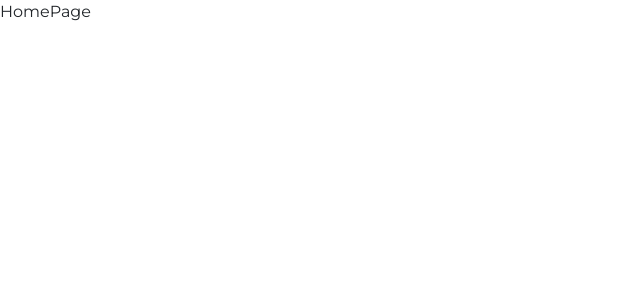
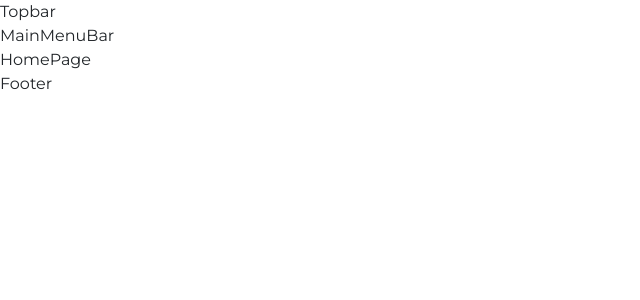
Before and after one commit to ffozdemir/eligibleschoolproject, a Next.js app: page / in a window 1280 px wide. Shown: the top 300 px of the page, without its empty margins (0-640 px from the left). Built offline with nearby package versions, Linux system fonts and the light colour scheme.

Commit message:
Add layout components: Topbar, MainMenuBar, and Footer

```diff
--- a/src/app/layout.js
+++ b/src/app/layout.js
@@ -1,3 +1,6 @@
+import Footer from "@/components/common/footer/Footer";
+import MainMenuBar from "@/components/common/header/MainMenuBar";
+import Topbar from "@/components/common/header/Topbar";
 import { appConfig } from "@/helpers/config";
 import { montserrat } from "@/helpers/fonts";
 import "@/styles/index.scss";
@@ -13,7 +16,12 @@ export const metadata = {
 export default function RootLayout({ children }) {
   return (
     <html lang="en" className={montserrat.variable}>
-      <body>{children}</body>
+      <body>
+        <Topbar />
+        <MainMenuBar />
+        {children}
+        <Footer />
+      </body>
     </html>
   );
 }
--- /dev/null
+++ b/src/components/common/footer/Footer.jsx
@@ -0,0 +1,9 @@
+import React from 'react'
+
+const Footer = () => {
+  return (
+    <div>Footer</div>
+  )
+}
+
+export default Footer
--- /dev/null
+++ b/src/components/common/header/MainMenuBar.jsx
@@ -0,0 +1,9 @@
+import React from 'react'
+
+const MainMenuBar = () => {
+  return (
+    <div>MainMenuBar</div>
+  )
+}
+
+export default MainMenuBar
--- /dev/null
+++ b/src/components/common/header/Topbar.jsx
@@ -0,0 +1,9 @@
+import React from 'react'
+
+const Topbar = () => {
+  return (
+    <div>Topbar</div>
+  )
+}
+
+export default Topbar
```
